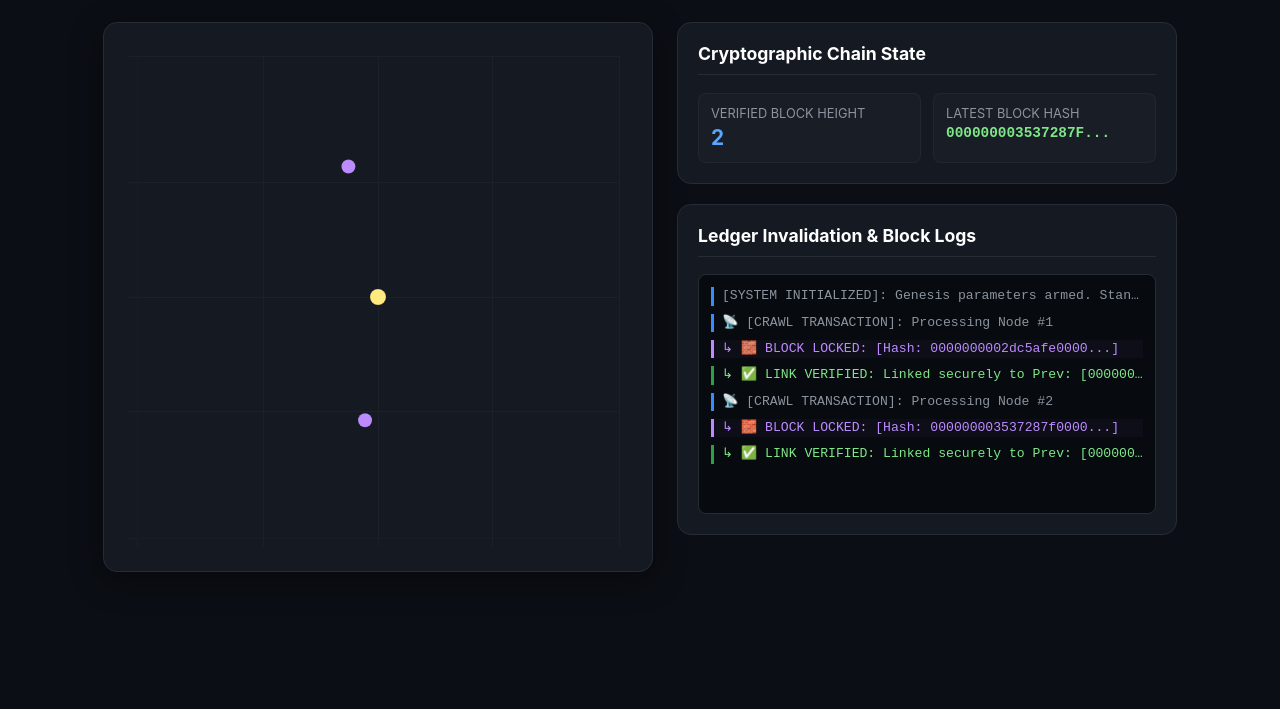
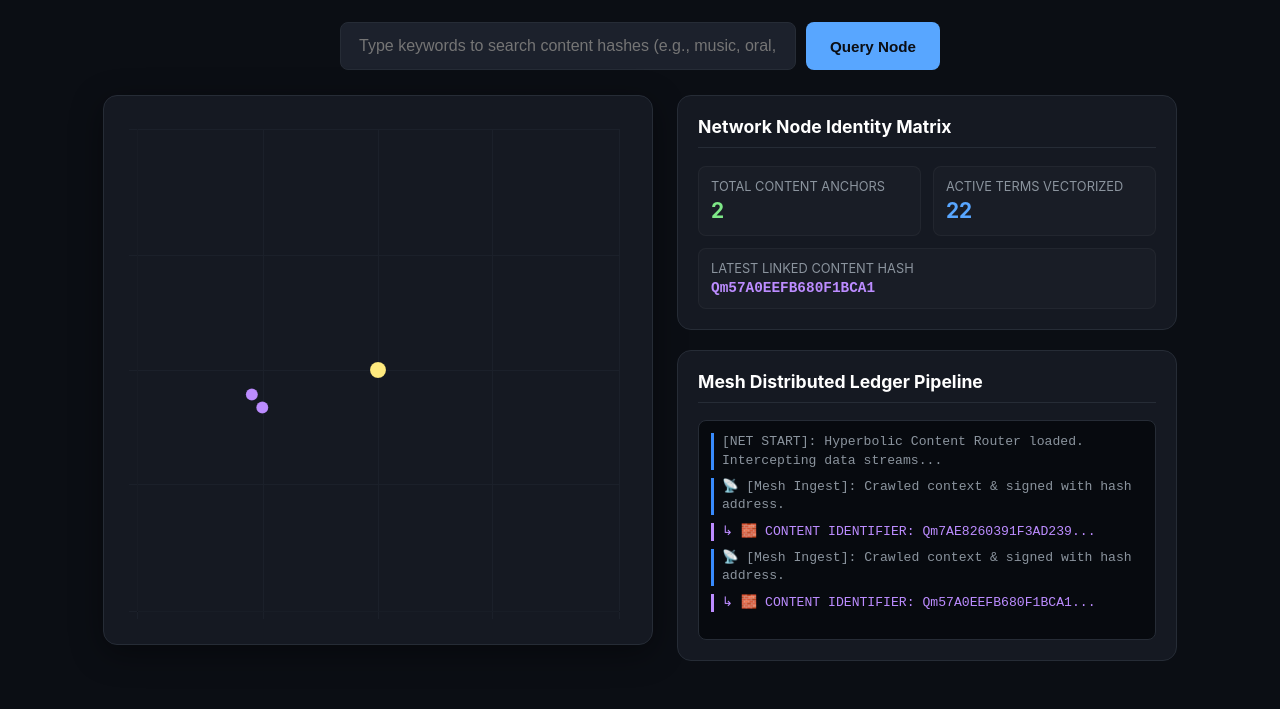
Before and after one commit to Puronbo/hyperbolic_core, a plain HTML site: page index.html in a window 1280 px wide. Shown: the part 91-800 px from the top of the page. Drawn offline with nearby package versions, Linux system fonts and the light colour scheme.

Commit message:
Update index.html

```diff
--- a/index.html
+++ b/index.html
@@ -3,7 +3,7 @@
 <head>
     <meta charset="UTF-8">
     <meta name="viewport" content="width=device-width, initial-scale=1.0">
-    <title>Manifold Index: Live Cryptographic Ledger</title>
+    <title>The Hyperbolic Content-Addressable Network</title>
     <script src="https://cdn.jsdelivr.net/npm/chart.js"></script>
     <style>
         :root {
@@ -14,6 +14,7 @@
             --accent-blue: #58a6ff;
             --accent-green: #7ee787;
             --accent-purple: #bc8cff;
+            --accent-yellow: #ffea7f;
         }
 
         body {
@@ -25,6 +26,17 @@
         header { text-align: center; margin-bottom: 25px; width: 100%; max-width: 1100px; }
         h1 { margin: 0; color: #fff; font-size: 2.2rem; letter-spacing: -0.5px; }
         .subtitle { color: #8b949e; margin: 6px 0 0 0; font-size: 1rem; }
+
+        .search-container { width: 100%; max-width: 600px; margin: 0 auto 25px auto; display: flex; gap: 10px; }
+        .search-bar {
+            flex: 1; background-color: #1c212c; border: 1px solid var(--border-color);
+            border-radius: 8px; padding: 14px 18px; color: #fff; font-size: 1rem; outline: none;
+        }
+        .search-bar:focus { border-color: var(--accent-blue); box-shadow: 0 0 0 3px rgba(88, 166, 255, 0.15); }
+        .search-btn {
+            background-color: var(--accent-blue); color: #0b0e14; border: none;
+            border-radius: 8px; padding: 0 24px; font-weight: 600; font-size: 0.95rem; cursor: pointer;
+        }
 
         .main-layout { display: flex; gap: 24px; max-width: 1100px; width: 100%; justify-content: center; }
         .map-panel {
@@ -42,15 +54,17 @@
         .stat-label { font-size: 0.8rem; color: #8b949e; text-transform: uppercase; }
         .stat-val { font-size: 1.3rem; font-weight: 700; color: var(--accent-blue); margin-top: 4px; }
         .stat-val.secure { color: var(--accent-green); }
+        .stat-val.hash-meta { color: var(--accent-purple); font-family: monospace; font-size: 0.9rem; word-break: break-all; }
 
         .log-stream {
             background-color: #070a0f; border: 1px solid var(--border-color); border-radius: 8px;
-            height: 240px; overflow-y: auto; font-family: monospace; font-size: 0.82rem; padding: 12px; box-sizing: border-box;
+            height: 220px; overflow-y: auto; font-family: monospace; font-size: 0.82rem; padding: 12px; box-sizing: border-box;
         }
-        .log-entry { margin-bottom: 8px; line-height: 1.4; border-left: 3px solid transparent; padding-left: 8px; white-space: nowrap; overflow: hidden; text-overflow: ellipsis; }
+        .log-entry { margin-bottom: 8px; line-height: 1.4; border-left: 3px solid transparent; padding-left: 8px; }
         .log-entry.info { color: #8b949e; border-color: #388bfd; }
-        .log-entry.ledger { color: var(--accent-purple); border-color: var(--accent-purple); background: rgba(188, 140, 255, 0.03); }
+        .log-entry.ledger { color: var(--accent-purple); border-color: var(--accent-purple); }
         .log-entry.success { color: var(--accent-green); border-color: #2ea043; }
+        .log-entry.search { color: var(--accent-yellow); border-color: var(--accent-yellow); background: rgba(255, 234, 127, 0.03); padding: 4px; }
 
         canvas { max-width: 100%; max-height: 100%; }
     </style>
@@ -58,9 +72,14 @@
 <body>
 
 <header>
-    <h1>Manifold Index</h1>
-    <p class="subtitle">Live Cryptographic Hash Chain Ledger & Hyperbolic Mapping Core</p>
+    <h1>The Decentralized Manifold Internet</h1>
+    <p class="subtitle">Content-Addressable Keyword Hashing & Hyperbolic Routing Grid</p>
 </header>
+
+<div class="search-container">
+    <input type="text" id="queryInput" class="search-bar" placeholder="Type keywords to search content hashes (e.g., music, oral, farming)...">
+    <button class="search-btn" onclick="searchHashedContent()">Query Node</button>
+</div>
 
 <div class="main-layout">
     <div class="map-panel">
@@ -69,95 +88,165 @@
 
     <div class="sidebar">
         <div class="panel">
-            <h3>Cryptographic Chain State</h3>
+            <h3>Network Node Identity Matrix</h3>
             <div class="stat-grid">
                 <div class="stat-card">
-                    <div class="stat-label">Verified Block Height</div>
-                    <div class="stat-val" id="block-height">0</div>
+                    <div class="stat-label">Total Content Anchors</div>
+                    <div class="stat-val secure" id="doc-count">0</div>
                 </div>
                 <div class="stat-card">
-                    <div class="stat-label">Latest Block Hash</div>
-                    <div class="stat-val secure" id="last-hash" style="font-size:0.9rem; font-family:monospace;">GENESIS</div>
+                    <div class="stat-label">Active Terms Vectorized</div>
+                    <div class="stat-val" id="term-count">0</div>
+                </div>
+                <div class="stat-card" style="grid-column: span 2;">
+                    <div class="stat-label">Latest Linked Content Hash</div>
+                    <div class="stat-val hash-meta" id="latest-root-hash">GENESIS_INIT</div>
                 </div>
             </div>
         </div>
 
         <div class="panel">
-            <h3>Ledger Invalidation & Block Logs</h3>
+            <h3>Mesh Distributed Ledger Pipeline</h3>
             <div class="log-stream" id="console-logs">
-                <div class="log-entry info">[SYSTEM INITIALIZED]: Genesis parameters armed. Standing by for ledger commits...</div>
+                <div class="log-entry info">[NET START]: Hyperbolic Content Router loaded. Intercepting data streams...</div>
             </div>
         </div>
     </div>
 </div>
 
 <script>
-    let blockChain = [];
-    let lastBlockHash = "0000000000000000000000000000000000000000000000000000000000000000";
+    let contentNetwork = [];
+    let vocabulary = new Set();
+    let termFrequencyMatrix = [];
+    let inverseDocFrequencyMap = {};
+    let currentGlobalStateHash = "0000000000000000";
 
-    // Standard JavaScript Non-Crypto Pseudo-Hash Generator (For standalone browser environment)
-    function generatePseudoHash(inputString) {
+    // Mathematical utility to calculate location based on a text string
+    function getStringHashCoords(str) {
         let hash = 0;
-        for (let i = 0; i < inputString.length; i++) {
-            const char = inputString.charCodeAt(i);
-            hash = (hash << 5) - hash + char;
+        for (let i = 0; i < str.length; i++) {
+            hash = (hash << 5) - hash + str.charCodeAt(i);
             hash |= 0;
         }
-        return Math.abs(hash).toString(16).padStart(16, '0') + Math.abs(hash * 31).toString(16).padStart(16, '0');
+        const val = Math.abs(hash);
+        const radius = 0.25 + (val % 55) / 100;
+        const angle = (val % 360) * (Math.PI / 180);
+        return { x: radius * Math.cos(angle), y: radius * Math.sin(angle), rawSeed: val };
     }
 
-    function createNewLedgerBlock(textData) {
-        // Generate spatial coordinates based entirely on text structures
-        const hashSeed = textData.split('').reduce((acc, char) => acc + char.charCodeAt(0), 0);
-        const radius = 0.3 + (hashSeed % 50) / 100;
-        const angle = (hashSeed % 360) * (Math.PI / 180);
-        const x = radius * Math.cos(angle);
-        const y = radius * Math.sin(angle);
+    function tokenize(text) {
+        return text.toLowerCase().replace(/[^a-z0-9\s]/g, '').split(/\s+/).filter(w => w.length > 2);
+    }
 
-        // Build the immutable transaction data pack
-        const blockPayload = {
-            height: blockChain.length + 1,
-            data: textData,
-            coordinates: { x: x, y: y },
-            previousHash: lastBlockHash,
-            timestamp: Date.now()
+    // --- INTEGRATED CRAWL & HASH ENGINE ---
+    function ingestWebDocument(rawText) {
+        const words = tokenize(rawText);
+        if (words.length === 0) return;
+
+        // 1. Text Vector Mapping Setup
+        const counts = {};
+        const uniqueWords = new Set(words);
+        words.forEach(w => {
+            counts[w] = (counts[w] || 0) + 1;
+            vocabulary.add(w);
+        });
+        uniqueWords.forEach(w => {
+            inverseDocFrequencyMap[w] = (inverseDocFrequencyMap[w] || 0) + 1;
+        });
+        termFrequencyMatrix.push(counts);
+
+        // 2. Cryptographic Content Hashing (Simulating SHA-256 Content Identifier)
+        const coords = getStringHashCoords(rawText);
+        const blockString = rawText + currentGlobalStateHash + JSON.stringify(coords);
+        let blockHashVal = 0;
+        for (let i = 0; i < blockString.length; i++) {
+            blockHashVal = (blockHashVal << 5) - blockHashVal + blockString.charCodeAt(i);
+            blockHashVal |= 0;
+        }
+        const blockContentHash = "Qm" + Math.abs(blockHashVal).toString(16).toUpperCase() + Math.abs(blockHashVal * 19).toString(16).toUpperCase();
+        currentGlobalStateHash = blockContentHash;
+
+        // 3. Save Node Package to Mesh Network Array
+        const networkNode = {
+            text: rawText,
+            hashId: blockContentHash,
+            x: coords.x,
+            y: coords.y,
+            label: `[${blockContentHash.substring(0,8)}]: ${rawText.substring(0,25)}...`
         };
 
-        // Seal the block cryptographically using its contents and the previous history link
-        const currentBlockHash = generatePseudoHash(JSON.stringify(blockPayload) + lastBlockHash);
-        blockPayload.hash = currentBlockHash;
+        contentNetwork.push(networkNode);
 
-        // Push to master ledger arrays
-        blockChain.push(blockPayload);
-        lastBlockHash = currentBlockHash;
+        // Update User Dashboard UI
+        document.getElementById("doc-count").innerText = contentNetwork.length;
+        document.getElementById("term-count").innerText = vocabulary.size;
+        document.getElementById("latest-root-hash").innerText = blockContentHash;
 
-        // Render to user view interface logs
-        document.getElementById("block-height").innerText = blockPayload.height;
-        document.getElementById("last-hash").innerText = currentBlockHash.substring(0, 16).toUpperCase() + "...";
+        appendLog(`📡 [Mesh Ingest]: Crawled context & signed with hash address.`, "info");
+        appendLog(`   ↳ 🧱 CONTENT IDENTIFIER: ${blockContentHash.substring(0,24)}...`, "ledger");
 
-        appendConsoleLog(`📡 [CRAWL TRANSACTION]: Processing Node #${blockPayload.height}`, "info");
-        appendConsoleLog(`   ↳ 🧱 BLOCK LOCKED: [Hash: ${currentBlockHash.substring(0,20)}...]`, "ledger");
-        appendConsoleLog(`   ↳ ✅ LINK VERIFIED: Linked securely to Prev: [${blockPayload.previousHash.substring(0,10)}...]`, "success");
-
-        // Dynamic chart plotting updates
-        poincareChart.data.datasets[1].data.push({ x: x, y: y, label: `BLOCK #${blockPayload.height}: ${textData.substring(0,20)}...` });
+        poincareChart.data.datasets[1].data.push(networkNode);
         poincareChart.update();
     }
 
-    function appendConsoleLog(text, cssClass) {
+    // --- SEMANTIC CONTENT ROUTER SEARCH ---
+    function searchHashedContent() {
+        const queryText = document.getElementById("queryInput").value.trim();
+        if (!queryText) return;
+
+        appendLog(`🔍 [ROUTING REQUEST]: Resolving content hash for tokens: "${queryText}"`, "search");
+        const queryWords = tokenize(queryText);
+        const queryVector = {};
+        queryWords.forEach(w => { if (vocabulary.has(w)) queryVector[w] = (queryVector[w] || 0) + 1; });
+
+        if (Object.keys(queryVector).length === 0) {
+            appendLog(`   ↳ ❌ Content address resolution failed. Keywords not indexed in node clusters.`, "warn");
+            return;
+        }
+
+        let matchedNode = null;
+        let highestProximityScore = -1;
+        poincareChart.data.datasets[2].data = [];
+
+        contentNetwork.forEach((node, idx) => {
+            let score = 0;
+            const docCounts = termFrequencyMatrix[idx];
+            for (let word in queryVector) {
+                if (docCounts[word]) {
+                    const tf = docCounts[word];
+                    const idf = Math.log(contentNetwork.length / (inverseDocFrequencyMap[word] || 1)) + 1;
+                    score += tf * idf;
+                }
+            }
+            if (score > highestProximityScore) { highestProximityScore = score; matchedNode = node; }
+        });
+
+        if (matchedNode && highestProximityScore > 0) {
+            appendLog(`   ↳ 🎯 CONTENT LINK DECRYPTED! Proximity Matrix Match.`, "success");
+            appendLog(`   ↳ [RESOLVED DATA]: "${matchedNode.text}"`, "success");
+            appendLog(`   ↳ [HASH ADDRESS]: ${matchedNode.hashId}`, "ledger");
+            poincareChart.data.datasets[2].data.push({ x: matchedNode.x, y: matchedNode.y, label: `TARGET MESH HIT` });
+        } else {
+            appendLog(`   ↳ ❌ No relevant network addresses could verify matching signatures.`, "warn");
+        }
+        poincareChart.update();
+    }
+
+    function appendLog(text, cssClass) {
         let logWindow = document.getElementById("console-logs");
         let el = document.createElement("div"); el.className = `log-entry ${cssClass}`;
         el.innerText = text; logWindow.appendChild(el); logWindow.scrollTop = logWindow.scrollHeight;
     }
 
-    // Chart Configuration Architecture
+    // Canvas Visualization Pipeline
     const ctx = document.getElementById('poincareCanvas').getContext('2d');
     const poincareChart = new Chart(ctx, {
         type: 'scatter',
         data: {
             datasets: [
-                { label: 'Origin Root', data: [{x:0, y:0, label: "GENESIS ROOT"}], backgroundColor: '#ffea7f', pointRadius: 8 },
-                { label: 'Immutable Ledger Blocks', data: [], backgroundColor: '#bc8cff', pointRadius: 7 }
+                { label: 'Network Core', data: [{x:0, y:0, label: "MAIN ENGINE SEED LAYER"}], backgroundColor: '#ffea7f', pointRadius: 8 },
+                { label: 'Hashed Internet Content', data: [], backgroundColor: '#bc8cff', pointRadius: 6 },
+                { label: 'Active Target Request Route', data: [], backgroundColor: '#7ee787', pointRadius: 12, borderWidth: 2, borderColor: '#fff' }
             ]
         },
         options: {
@@ -170,24 +259,24 @@
         }
     });
 
-    const cultureStream = [
-        "Preserving oral legends across generational native histories.",
-        "Scoping complex mathematical movements in orchestral compositions.",
-        "Decoding ancient graphic glyph dialects across ruined stone vaults.",
-        "Tracing modern internet folklore evolution inside community trends.",
-        "Structural geometry modeling for sustainable modular architecture.",
-        "Archiving ancient seed rotation methodologies to counter desertification."
+    const humanInternetDataStream = [
+        "Ancient oral folklore and traditional myths passed down through native community storytelling generations.",
+        "Classical symphonies music composition orchestration and complex structural harmonic rhythms.",
+        "Mesoamerican archeological discoveries translation of historical phonetic alphabets and glyph languages.",
+        "Modern digital pop folklore internet meme evolution viral phrasing trends and community dialects.",
+        "Minimalist architectural blueprints urban layout planning industrial design aesthetic building spaces.",
+        "Indigenous historical farming techniques preservation of ecosystem knowledge and agricultural heritage."
     ];
 
-    let streamIdx = 0;
-    function executeLedgerCycle() {
-        if (streamIdx < cultureStream.length) {
-            createNewLedgerBlock(cultureStream[streamIdx]);
-            streamIdx++;
-            setTimeout(executeLedgerCycle, 3000);
+    let dataIdx = 0;
+    function runMeshNetworkCrawl() {
+        if (dataIdx < humanInternetDataStream.length) {
+            ingestWebDocument(humanInternetDataStream[dataIdx]);
+            dataIdx++;
+            setTimeout(runMeshNetworkCrawl, 3000);
         }
     }
-    setTimeout(executeLedgerCycle, 1500);
+    setTimeout(runMeshNetworkCrawl, 1000);
 </script>
 
 </body>
```
